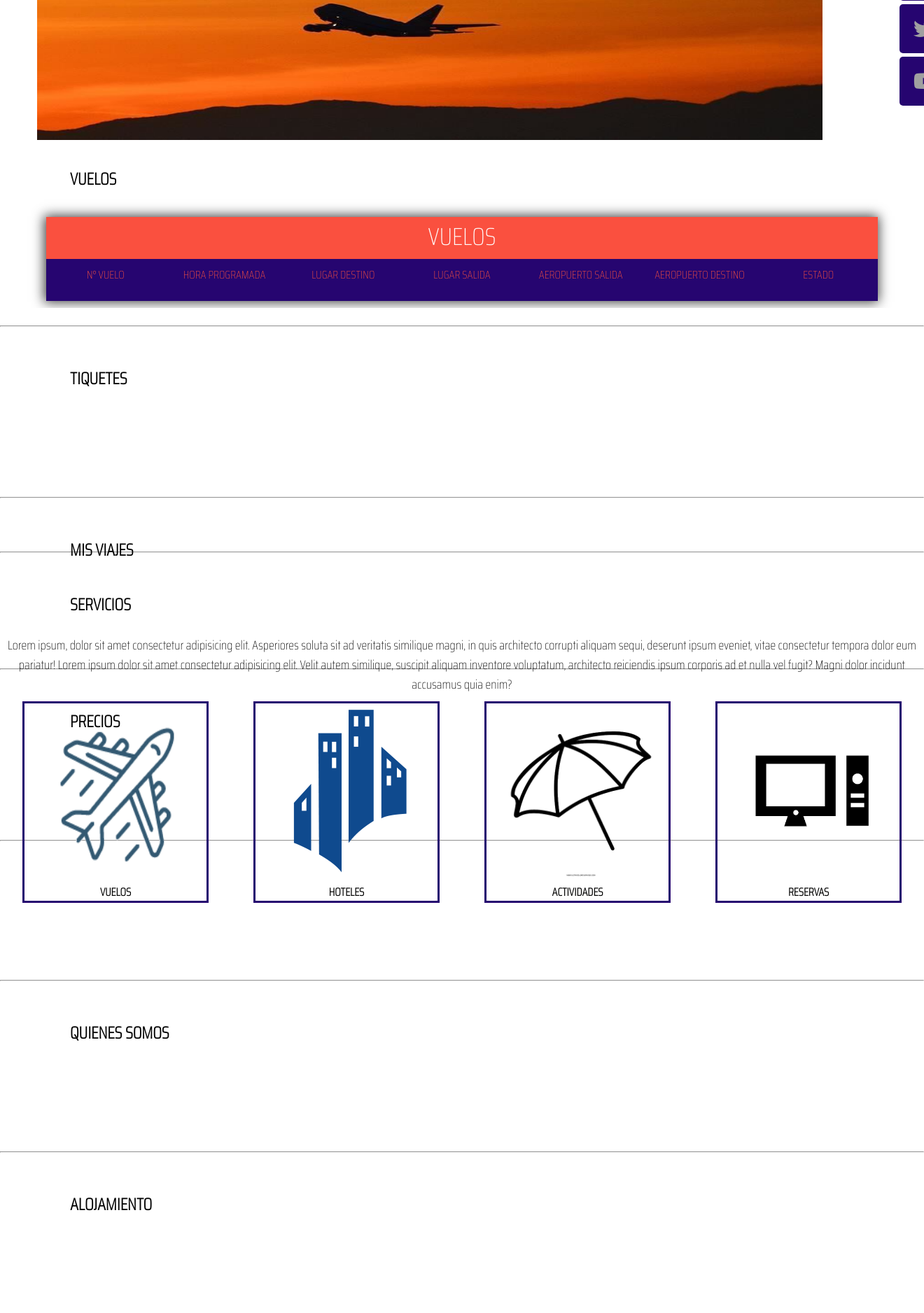
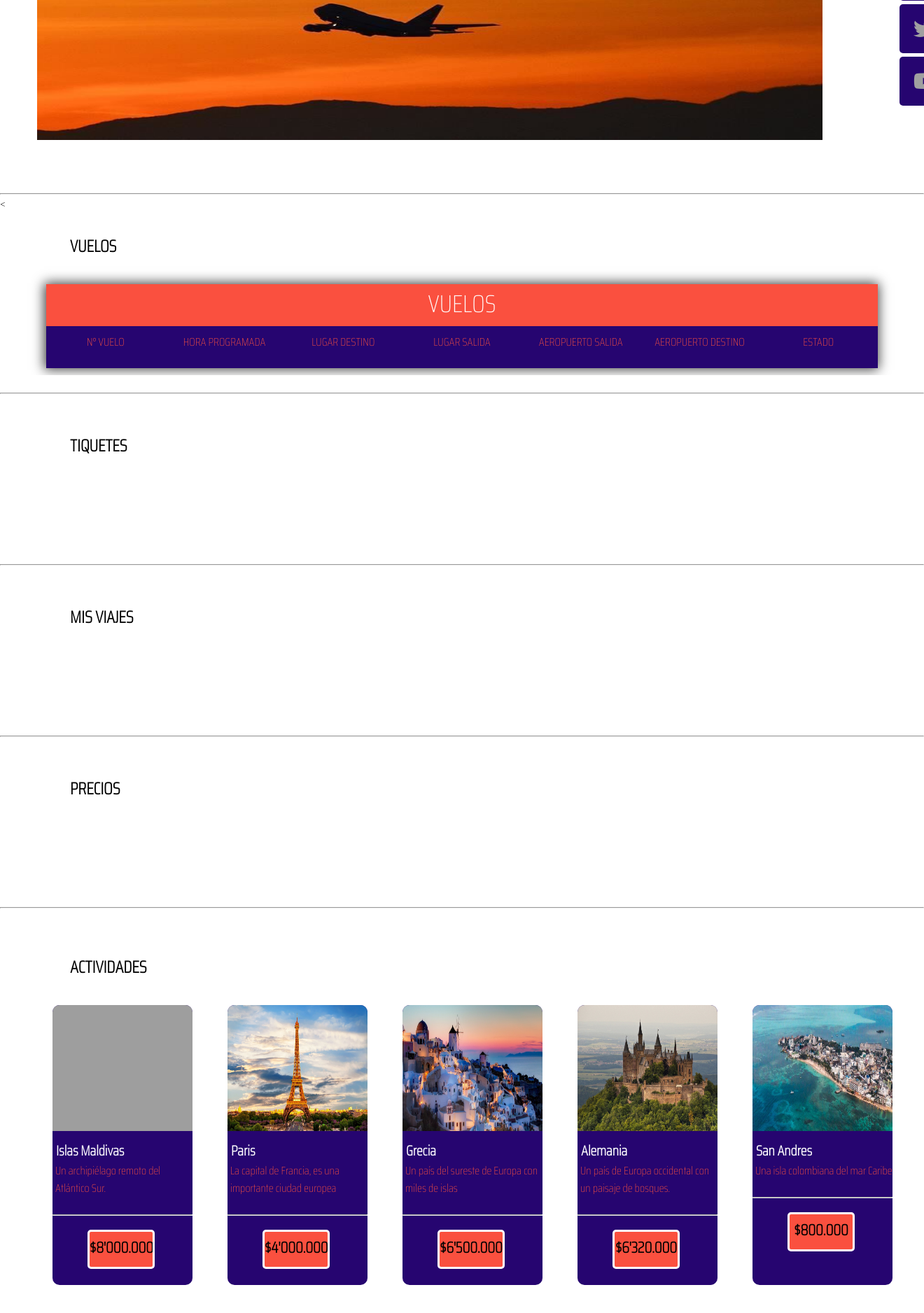
Before and after one commit to davidstivenmerchan/aerolinea_adsi, a PHP site: page / in a window 1320 px wide; the page is wider, and only the part inside the window is pictured. Shown: the part 407-2283 px from the top of that part at 70% size. Run offline with PHP 8.4, Linux system fonts and the light colour scheme; data that the repository does not hold is empty; some libraries are stand-ins or nearby versions; grey boxes are pictures that could not be loaded.

Commit message:
arreglos en el index

```diff
--- a/css/estilos_index.css
+++ b/css/estilos_index.css
@@ -145,7 +145,7 @@ footer p{
 
 .redes{
     margin-top: -27%;
-    position: fixed;
+
 }
 .facebook, .twitter, .youtube, .instagram{
     width: 400px;
@@ -181,9 +181,8 @@ footer p{
 
 /*-------------------------------------- actividades---------------------------- */
 .activi{
-    visibility: hidden;
-    margin-top: -110%;
-    background-color:blue;
+
+    margin-top: 10px;
 }
 .contenedor_todo_actividades{
     display: flex;
--- a/index.php
+++ b/index.php
@@ -62,6 +62,13 @@
         <div class="youtube"><i class="youtubei fab fa-youtube"></i><p>Youtube</p></div>
     </div>
     <!--------------------------------- redes sociales --------------------------->
+    <br>
+    <br>
+    <br>
+    <br>
+    <br>
+    <hr>
+    <
     <div class="vuelosindex" id="vuelosindex">
     <h2 class="titulo_bienvenida">VUELOS</h2>
     <br>
@@ -116,12 +123,11 @@
     <br>
     <br>
     <br>
-    <br>
+     <br>
     <hr>
     <br>
     <div class="activi" id="acti">
         <h2 class="titulo_bienvenida">ACTIVIDADES</h2>
-
         <div class="contenedor_todo_actividades">
             <div class="actividades"><img src="imagenes/actividad1.jpg" alt=""><h4>Islas Maldivas</h4><p>Un archipiélago remoto del Atlántico Sur.</p><br><hr><div class="precio_actividad"><h5>$8'000.000</h5></div></div>
             <div  class="actividades"><img src="imagenes/actividad2.jpg" alt=""><h4>Paris</h4><p>La capital de Francia, es una importante ciudad europea</p><br><hr><div class="precio_actividad"><h5>$4'000.000</h5></div></div>
@@ -151,16 +157,12 @@
         <div><img src="imagenes/servicio3.png" alt=""><h4>ACTIVIDADES</h4></div>
         <div><img src="imagenes/servicio4.png" alt=""><h4>RESERVAS</h4></div>
     </div>
-    <br>
-    <br>
-    <br>
-    <br>
+    <br><br><br>
     <hr>
     <br>
     <h2 class="titulo_bienvenida">QUIENES SOMOS</h2>
     <br>
     <br>
-
     <br>
     <br>
     <br>
```
